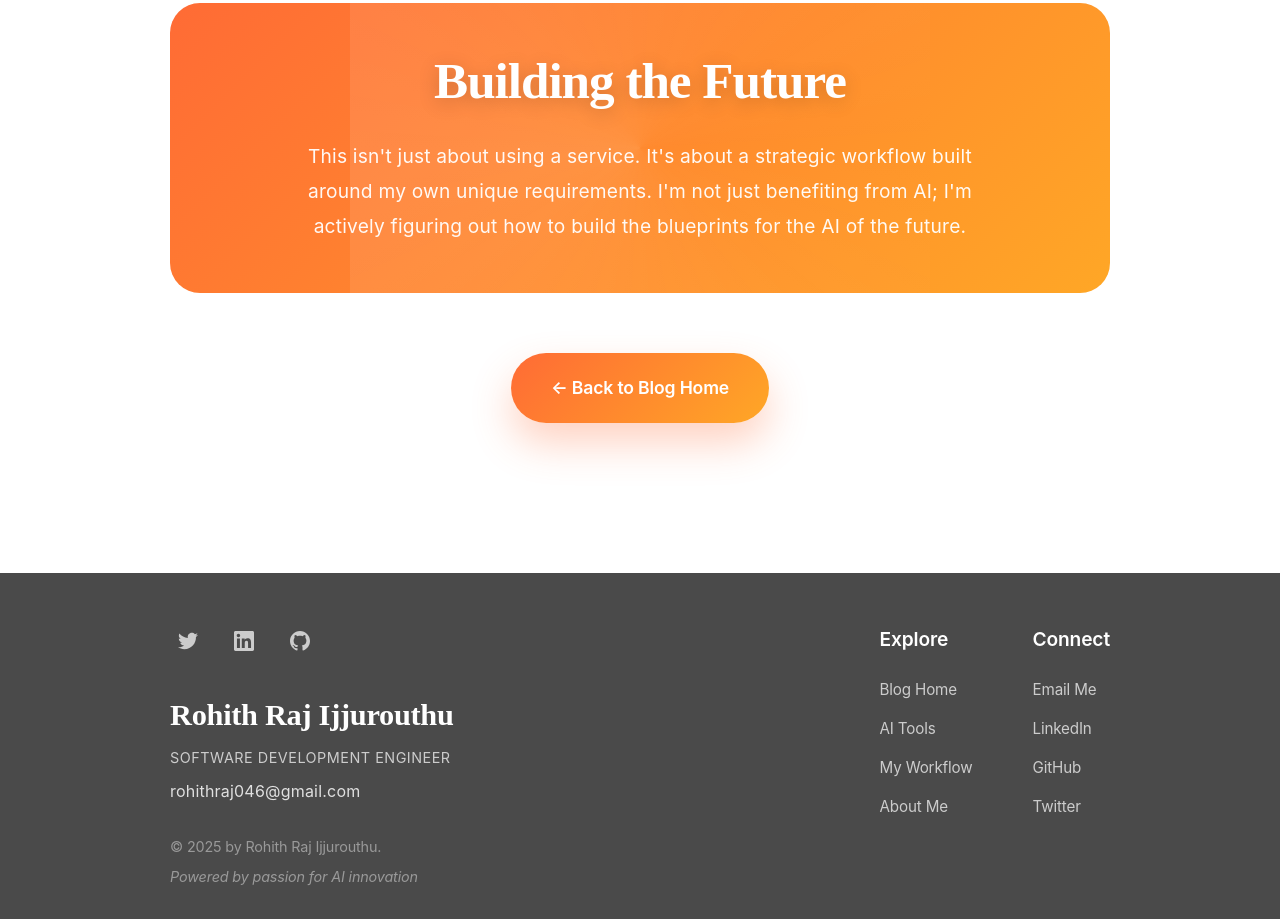
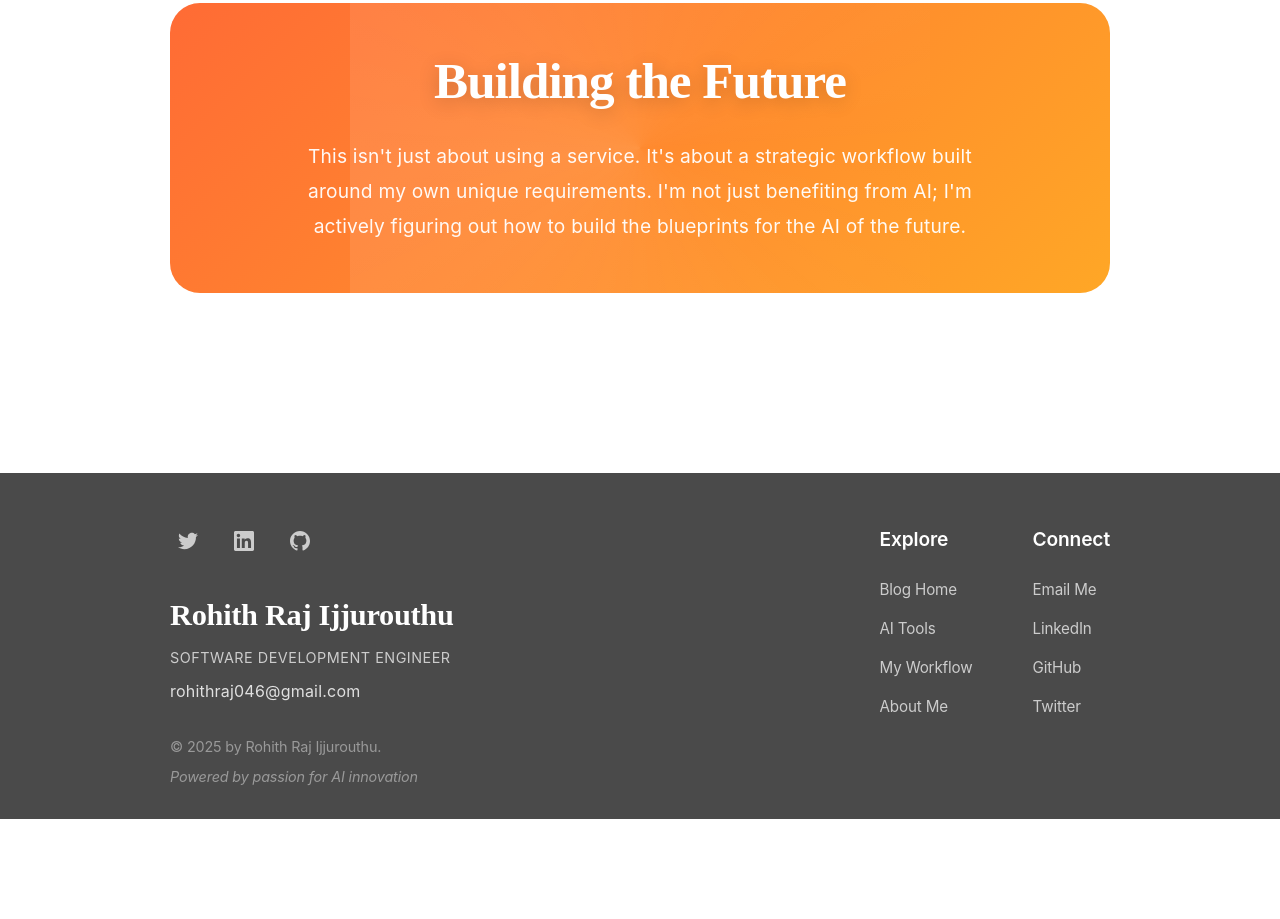
Before and after one commit to Rohithraj46/justBlogs, a plain HTML site: page index.html in a window 1280 px wide. Shown: the part 3875-4794 px from the top of the page. After the commit the page ends 4694 px from the top, so only its background shows below. Drawn offline with Linux system fonts and the light colour scheme.

Commit message:
Update and rename my-ai-workflow.html to index.html

```diff
--- a/my-ai-workflow.html
+++ b/index.html
@@ -750,12 +750,6 @@
                 <p class="conclusion-text">This isn't just about using a service. It's about a strategic workflow built around my own unique requirements. I'm not just benefiting from AI; I'm actively figuring out how to build the blueprints for the AI of the future.</p>
             </div>
         </div>
-
-        <div class="back-section">
-            <a href="index.html" class="back-btn">
-                ← Back to Blog Home
-            </a>
-        </div>
     </main>
 
     <footer class="professional-footer">
```
